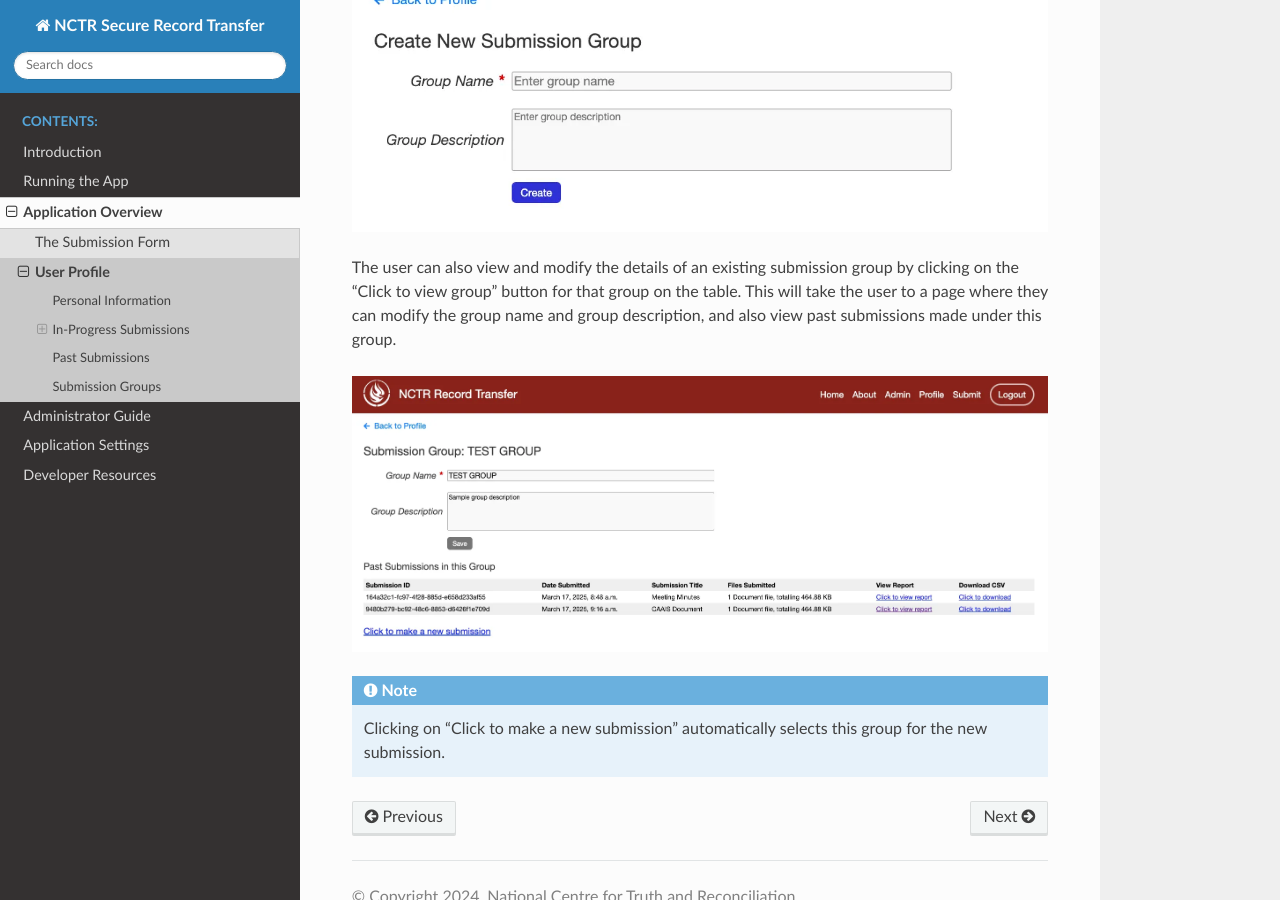
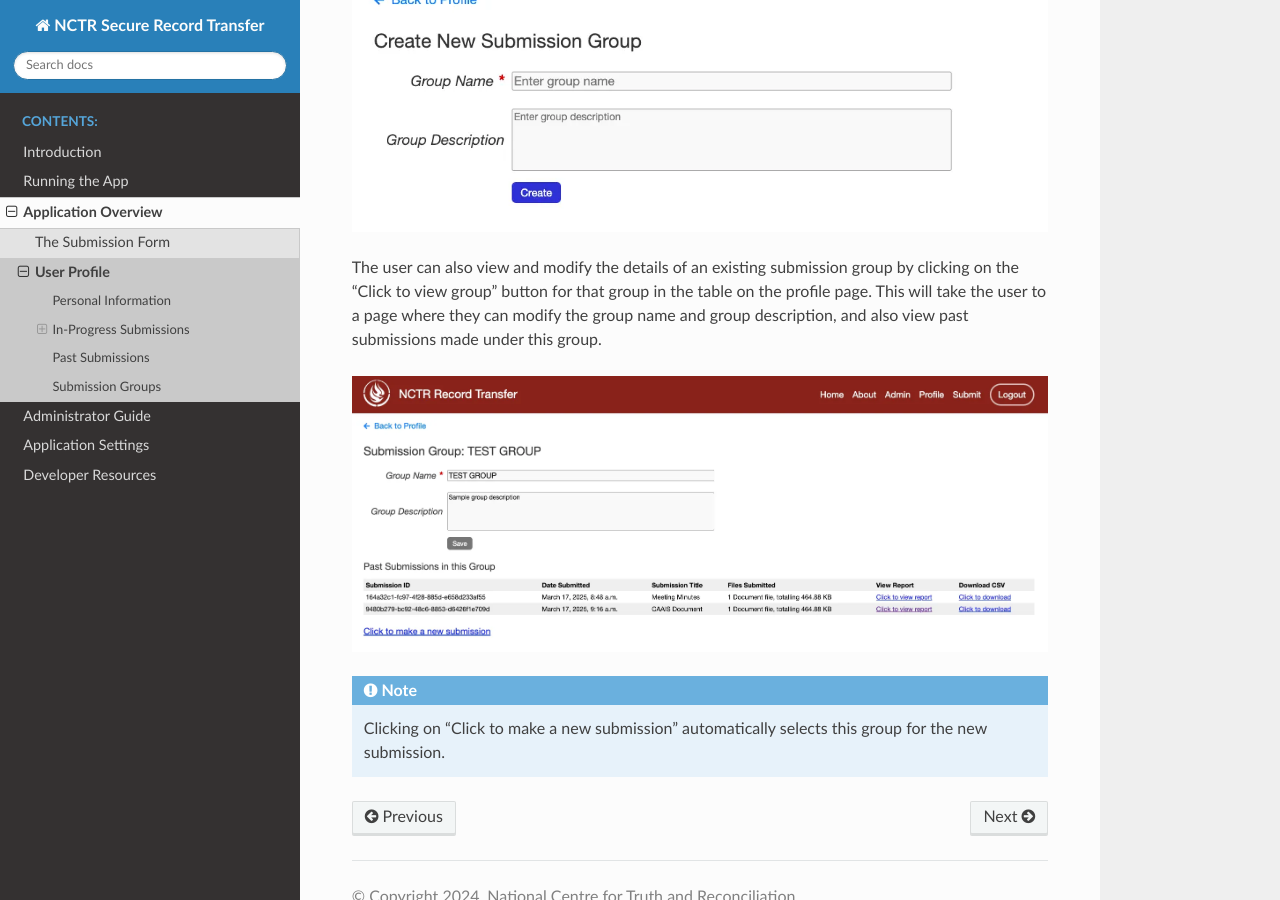
Before and after one commit to NationalCentreTruthReconciliation/Secure-Record-Transfer, a Sphinx documentation site: the page built from docs/application_overview/user-profile.rst, in a window 1280 px wide and 900 px high, scrolled down 4239 px. Built offline with Sphinx 7.4.7 and the Read the Docs theme 3.1.0, drawn with Linux system fonts in a browser that asks for light colours.

Commit message:
Clarify location of group detail button

```diff
--- a/docs/application_overview/user-profile.rst
+++ b/docs/application_overview/user-profile.rst
@@ -117,7 +117,7 @@
     :alt: Create submission group
 
 The user can also view and modify the details of an existing submission group by clicking on the
-"Click to view group" button for that group on the table. This will take the user to a page where
+"Click to view group" button for that group in the table on the profile page. This will take the user to a page where
 they can modify the group name and group description, and also view past submissions made under
 this group.
 
```
